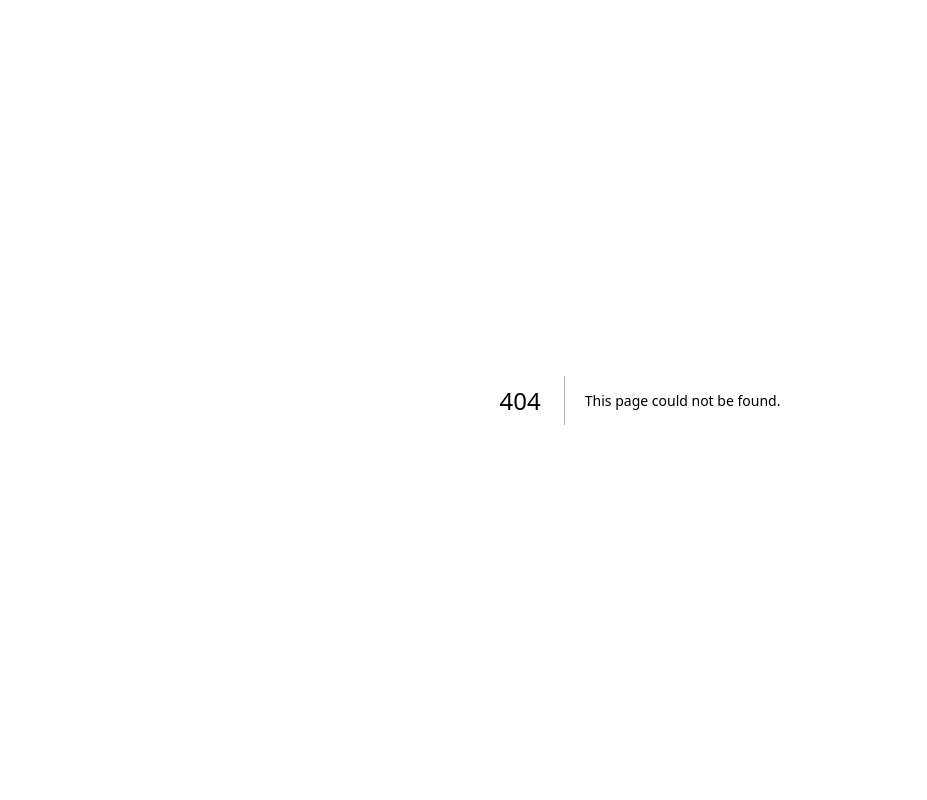
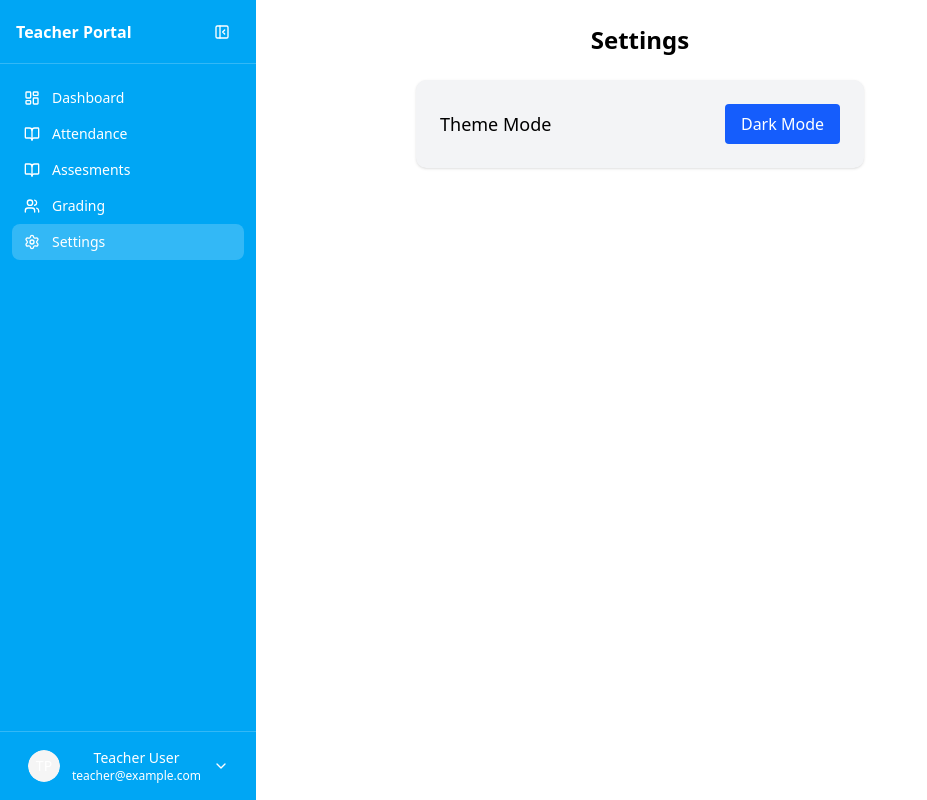
Before and after one commit to nawab067/studentCarrerhub, a Next.js app: page /teacherportal/settings in a window 1280 px wide. Before the commit this address had no page. Shown: the whole page, without its empty margins (0-927 px from the left). Built offline with nearby package versions, Linux system fonts and the light colour scheme.

Commit message:
feat: implement theme context and settings page for light/dark mode toggle

```diff
--- a/src/app/layout.tsx
+++ b/src/app/layout.tsx
@@ -1,6 +1,7 @@
 import type { Metadata } from "next";
 import { Geist, Geist_Mono } from "next/font/google";
 import "./globals.css";
+import { ThemeProvider } from "../context/themeContext";
 
 const geistSans = Geist({
   variable: "--font-geist-sans",
@@ -13,21 +14,29 @@ const geistMono = Geist_Mono({
 });
 
 export const metadata: Metadata = {
-  title: "Student Carrer Hub",
-  description: "Student Carrer Hub",
+  title: "Student Career Hub",
+  description: "Student Career Hub",
 };
 
 export default function RootLayout({
   children,
-}: Readonly<{
+}: {
   children: React.ReactNode;
-}>) {
+}) {
   return (
-    <html lang="en">
+    <html lang="en" suppressHydrationWarning>
       <body
-        className={`${geistSans.variable} ${geistMono.variable} antialiased`}
+        className={`
+          ${geistSans.variable}
+          ${geistMono.variable}
+          antialiased
+          bg-white
+          dark:bg-gray-900
+          text-black
+          dark:text-white
+        `}
       >
-        {children}
+        <ThemeProvider>{children}</ThemeProvider>
       </body>
     </html>
   );
--- /dev/null
+++ b/src/app/teacherportal/settings/page.tsx
@@ -0,0 +1,35 @@
+"use client";
+
+import TeacherPortalSidebar from "@/components/teacher-portal/teacherportal-sidebar";
+import { useTheme } from "@/context/themeContext";
+
+export default function TeacherSettingsPage() {
+  const { theme, toggleTheme } = useTheme();
+
+  return (
+    <div className="flex min-h-screen">
+      <TeacherPortalSidebar />
+
+      <div className="p-6 w-full">
+        <h1 className="text-center text-2xl font-bold mb-6">
+          Settings
+        </h1>
+
+        <div className="max-w-md mx-auto bg-gray-100 dark:bg-gray-800 p-6 rounded-lg shadow">
+          <div className="flex items-center justify-between">
+            <span className="text-lg font-medium">
+              Theme Mode
+            </span>
+
+            <button
+              onClick={toggleTheme}
+              className="px-4 py-2 rounded bg-blue-600 text-white hover:bg-blue-700"
+            >
+              {theme === "light" ? "Dark Mode" : "Light Mode"}
+            </button>
+          </div>
+        </div>
+      </div>
+    </div>
+  );
+}
--- /dev/null
+++ b/src/context/themeContext.tsx
@@ -0,0 +1,46 @@
+"use client";
+
+import React, { createContext, useContext, useEffect, useState } from "react";
+
+type Theme = "light" | "dark";
+
+interface ThemeContextType {
+  theme: Theme;
+  toggleTheme: () => void;
+}
+
+const ThemeContext = createContext<ThemeContextType | undefined>(undefined);
+
+export const ThemeProvider = ({ children }: { children: React.ReactNode }) => {
+  const [theme, setTheme] = useState<Theme>("light");
+
+  // Load theme from localStorage
+  useEffect(() => {
+    const savedTheme = localStorage.getItem("theme") as Theme;
+    if (savedTheme) {
+      setTheme(savedTheme);
+      document.documentElement.classList.toggle("dark", savedTheme === "dark");
+    }
+  }, []);
+
+  const toggleTheme = () => {
+    const newTheme: Theme = theme === "light" ? "dark" : "light";
+    setTheme(newTheme);
+    localStorage.setItem("theme", newTheme);
+    document.documentElement.classList.toggle("dark", newTheme === "dark");
+  };
+
+  return (
+    <ThemeContext.Provider value={{ theme, toggleTheme }}>
+      {children}
+    </ThemeContext.Provider>
+  );
+};
+
+export const useTheme = () => {
+  const context = useContext(ThemeContext);
+  if (!context) {
+    throw new Error("useTheme must be used inside ThemeProvider");
+  }
+  return context;
+};
```
